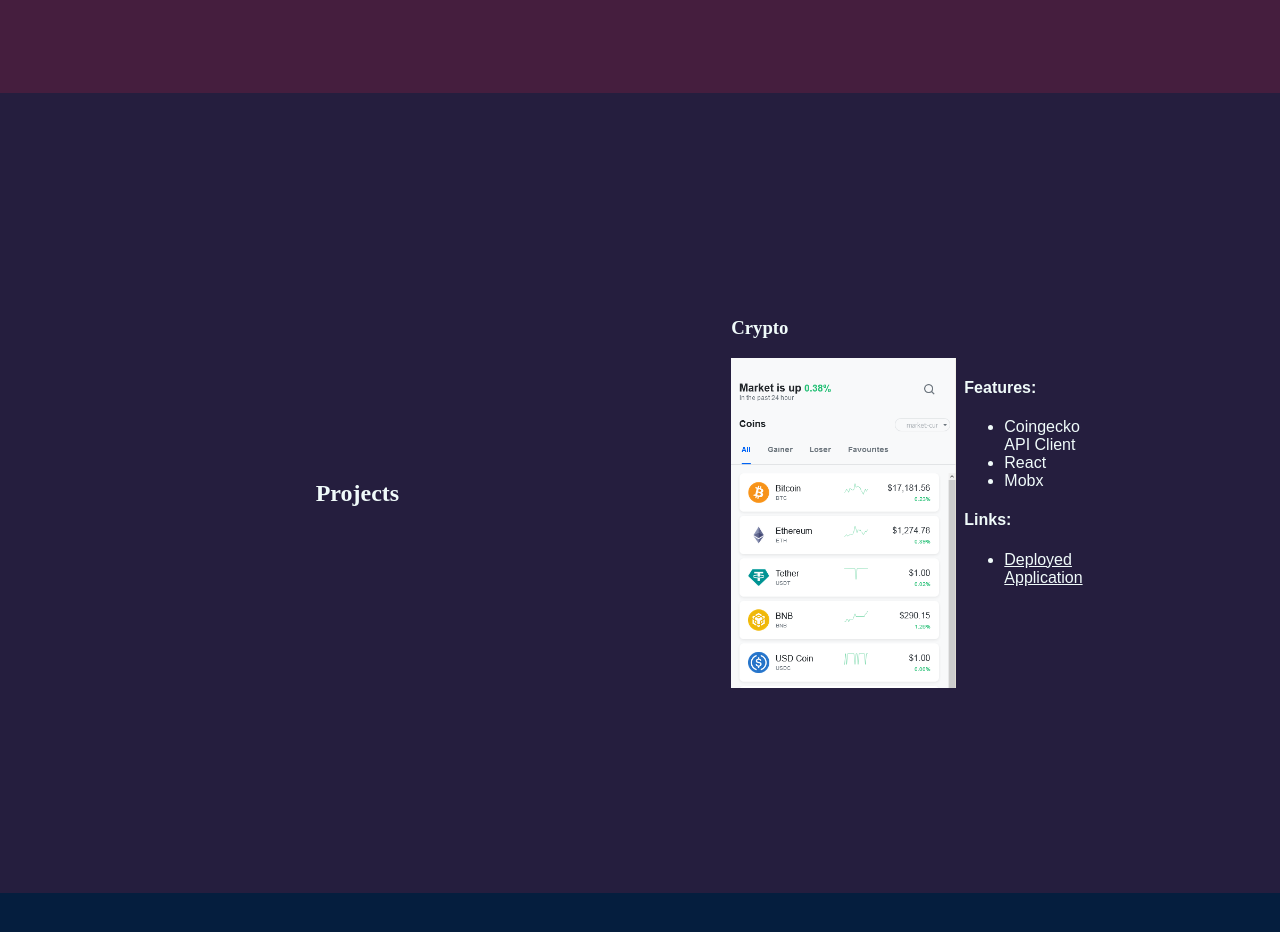
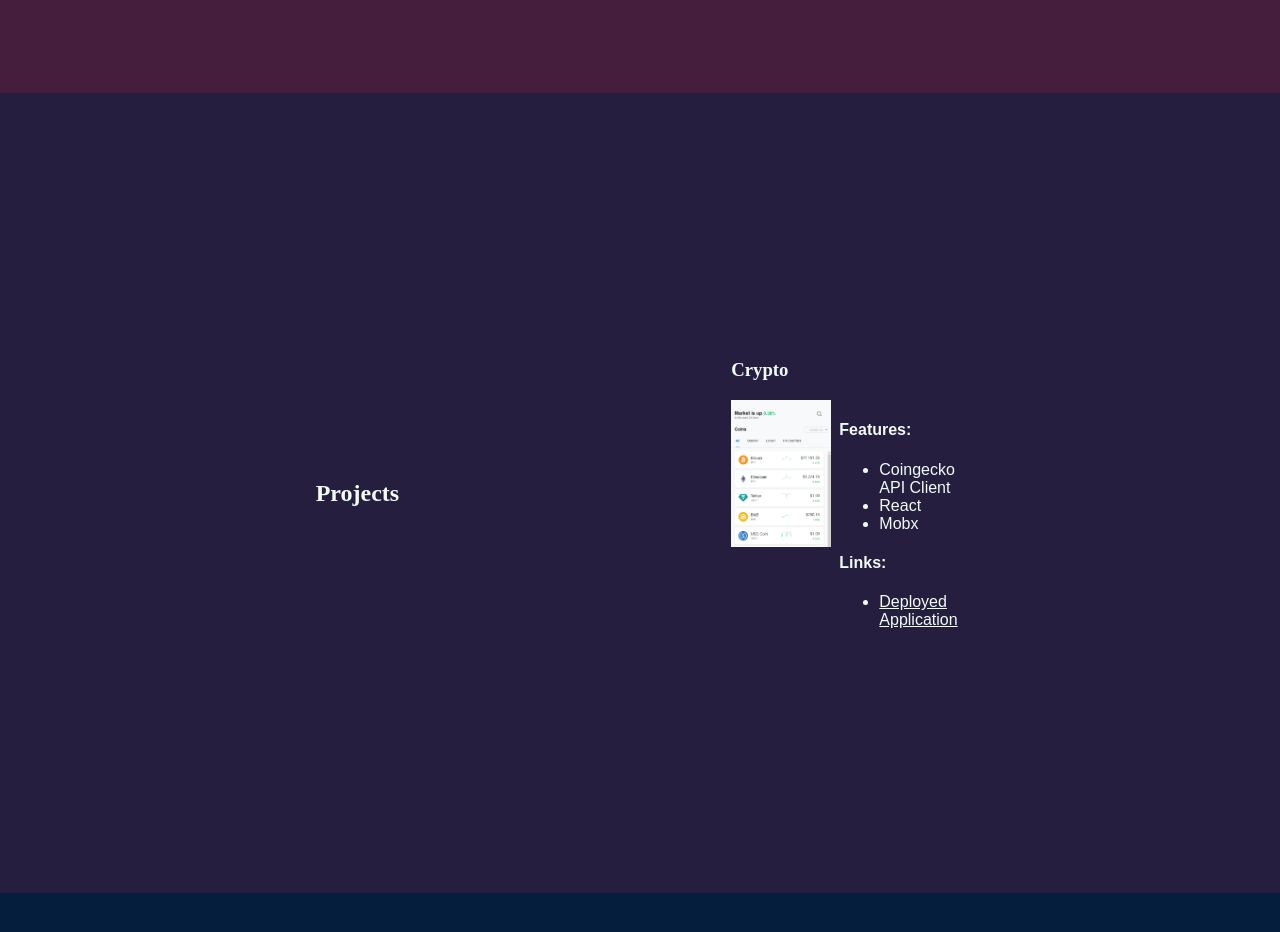
Before and after one commit to ivannrudoy/rsschool-cv, a website: page index.html in a window 1280 px wide. Shown: the part 2307-3239 px from the top of the page. Drawn offline with Linux system fonts and the light colour scheme.

Commit message:
refactor: change project preview screen geometry

```diff
--- a/styles/style.css
+++ b/styles/style.css
@@ -78,7 +78,8 @@
 }
 
 .projects__preview {
-  width: 225px;
+  width: 100px;
+  height: fit-content;
 }
 
 .projects__desc {
```
